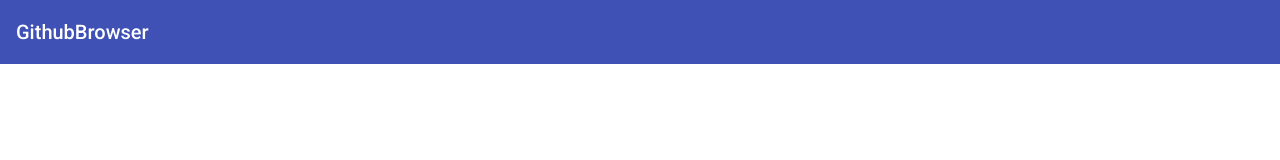
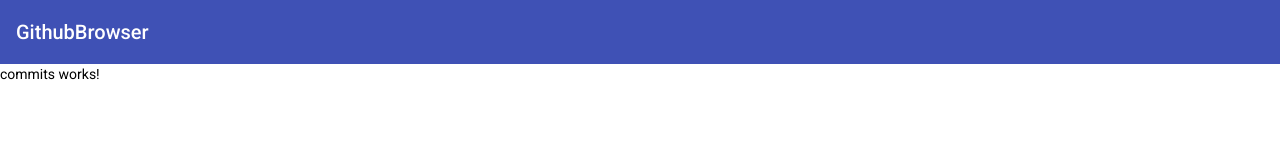
Before and after one commit to kufuntu/github-browser, an Angular app: page /commits in a window 1280 px wide. Before the commit this address led to /repos. Shown: the top 160 px of the page. Built offline with nearby package versions, Linux system fonts and the light colour scheme; no server answers.

Commit message:
add commits view module

```diff
--- a/src/app/app.routes.ts
+++ b/src/app/app.routes.ts
@@ -5,5 +5,9 @@ export const routes: Routes = [
     path: 'repos',
     loadChildren: () => import('./views/repos').then((m) => m.ReposModule),
   },
+  {
+    path: 'commits',
+    loadChildren: () => import('./views/commits').then((m) => m.CommitsModule),
+  },
   { path: '**', redirectTo: '/repos', pathMatch: 'full' },
 ];
--- /dev/null
+++ b/src/app/views/commits/components/commits/commits.component.html
@@ -0,0 +1 @@
+<p>commits works!</p>
--- /dev/null
+++ b/src/app/views/commits/components/commits/commits.component.ts
@@ -0,0 +1,12 @@
+import { Component, OnInit } from '@angular/core';
+
+@Component({
+  selector: 'app-commits',
+  templateUrl: './commits.component.html',
+  styleUrls: ['./commits.component.scss'],
+})
+export class CommitsComponent implements OnInit {
+  constructor() {}
+
+  ngOnInit(): void {}
+}
--- /dev/null
+++ b/src/app/views/commits/index.ts
@@ -0,0 +1,18 @@
+import { NgModule } from '@angular/core';
+import { CommonModule } from '@angular/common';
+import { RouterModule } from '@angular/router';
+import { MatTableModule } from '@angular/material/table';
+import { SharedModule } from '../../shared/shared.module';
+import { routes } from './routes';
+import { CommitsComponent } from './components/commits/commits.component';
+
+@NgModule({
+  imports: [
+    CommonModule,
+    SharedModule,
+    RouterModule.forChild(routes),
+    MatTableModule,
+  ],
+  declarations: [CommitsComponent],
+})
+export class CommitsModule {}
--- /dev/null
+++ b/src/app/views/commits/routes.ts
@@ -0,0 +1,6 @@
+import { Routes } from '@angular/router';
+import { CommitsComponent } from './components/commits/commits.component';
+
+export const routes: Routes = [
+  { path: '', component: CommitsComponent }
+];
```
Also changed, not shown: src/app/views/commits/components/commits/commits.component.scss (added).
